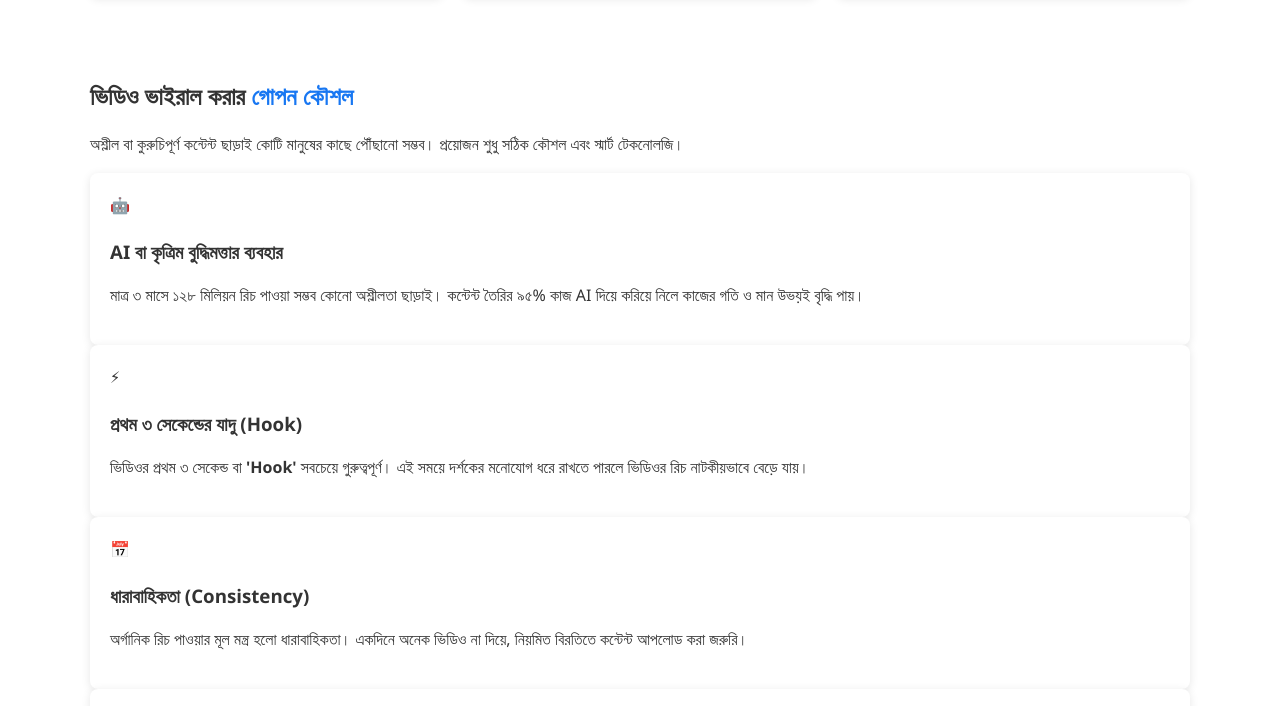
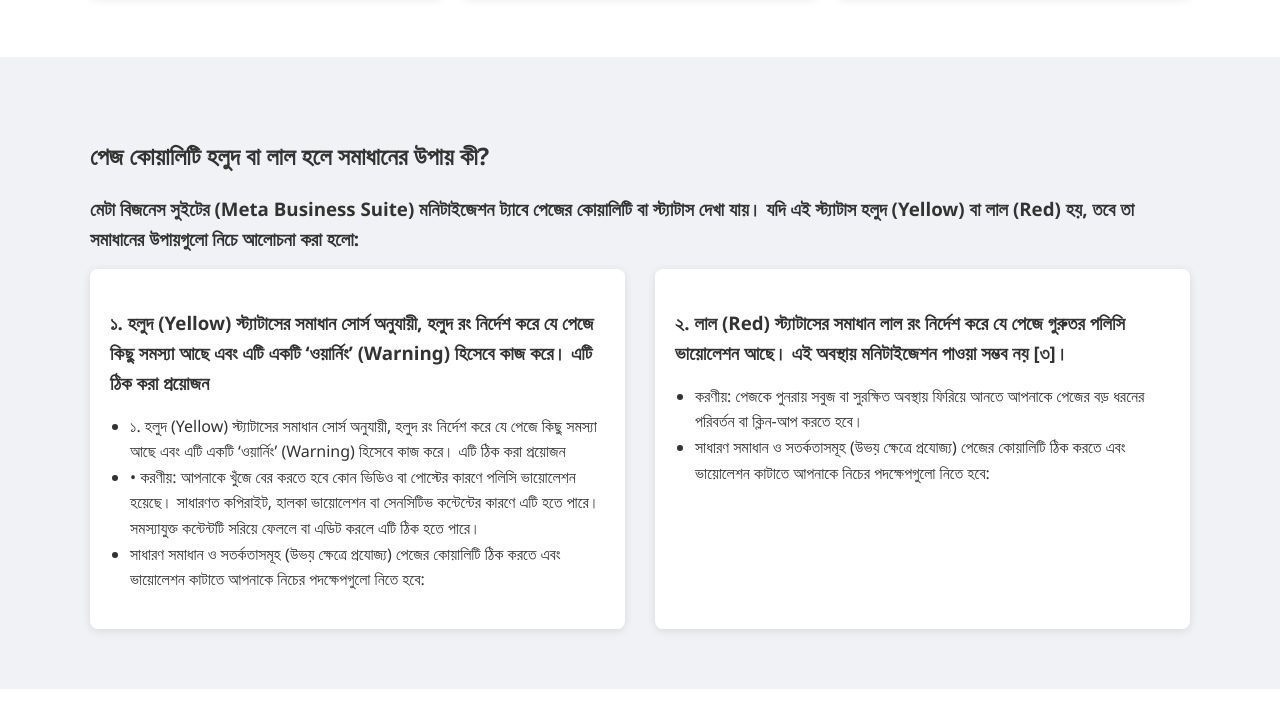
Before and after one commit to economist-bd/fb-guide, a website: page index.html in a window 1280 px wide. Shown: the part 2057-2763 px from the top of the page. Drawn offline with nearby package versions, Linux system fonts and the light colour scheme.

Commit message:
Update index.html

```diff
--- a/index.html
+++ b/index.html
@@ -158,6 +158,32 @@
         </div>
     </section>
 
+     <section id="policies" class="section bg-light">
+        <div class="container">
+            <h2>পেজ কোয়ালিটি হলুদ বা লাল হলে সমাধানের উপায় কী?</h2>
+            <h3>মেটা বিজনেস সুইটের (Meta Business Suite) মনিটাইজেশন ট্যাবে পেজের কোয়ালিটি বা স্ট্যাটাস দেখা যায়। যদি এই স্ট্যাটাস হলুদ (Yellow) বা লাল (Red) হয়, তবে তা সমাধানের উপায়গুলো নিচে আলোচনা করা হলো:</h3>
+            <div class="policy-wrapper">
+                <div class="policy-box">
+                    <h3>১. হলুদ (Yellow) স্ট্যাটাসের সমাধান সোর্স অনুযায়ী, হলুদ রং নির্দেশ করে যে পেজে কিছু সমস্যা আছে এবং এটি একটি ‘ওয়ার্নিং’ (Warning) হিসেবে কাজ করে। এটি ঠিক করা প্রয়োজন</h3>
+                    <ul>
+                        <li>১. হলুদ (Yellow) স্ট্যাটাসের সমাধান সোর্স অনুযায়ী, হলুদ রং নির্দেশ করে যে পেজে কিছু সমস্যা আছে এবং এটি একটি ‘ওয়ার্নিং’ (Warning) হিসেবে কাজ করে। এটি ঠিক করা প্রয়োজন</li>
+                        <li>• করণীয়: আপনাকে খুঁজে বের করতে হবে কোন ভিডিও বা পোস্টের কারণে পলিসি ভায়োলেশন হয়েছে। সাধারণত কপিরাইট, হালকা ভায়োলেশন বা সেনসিটিভ কন্টেন্টের কারণে এটি হতে পারে। সমস্যাযুক্ত কন্টেন্টটি সরিয়ে ফেললে বা এডিট করলে এটি ঠিক হতে পারে।</li>
+                        <li>সাধারণ সমাধান ও সতর্কতাসমূহ (উভয় ক্ষেত্রে প্রযোজ্য) পেজের কোয়ালিটি ঠিক করতে এবং ভায়োলেশন কাটাতে আপনাকে নিচের পদক্ষেপগুলো নিতে হবে:</li>
+
+                    </ul>
+                </div>
+                <div class="policy-box">
+                    <h3>২. লাল (Red) স্ট্যাটাসের সমাধান লাল রং নির্দেশ করে যে পেজে গুরুতর পলিসি ভায়োলেশন আছে। এই অবস্থায় মনিটাইজেশন পাওয়া সম্ভব নয় [৩]।</h3>
+                    <ul>
+                        <li> করণীয়: পেজকে পুনরায় সবুজ বা সুরক্ষিত অবস্থায় ফিরিয়ে আনতে আপনাকে পেজের বড় ধরনের পরিবর্তন বা ক্লিন-আপ করতে হবে।</li>
+                        <li>সাধারণ সমাধান ও সতর্কতাসমূহ (উভয় ক্ষেত্রে প্রযোজ্য) পেজের কোয়ালিটি ঠিক করতে এবং ভায়োলেশন কাটাতে আপনাকে নিচের পদক্ষেপগুলো নিতে হবে:</li>
+
+                    </ul>
+                </div>
+            </div>
+        </div>
+    </section>
+
     <section class="strategy-section">
         <div class="container">
     <div class="section-header">
```
